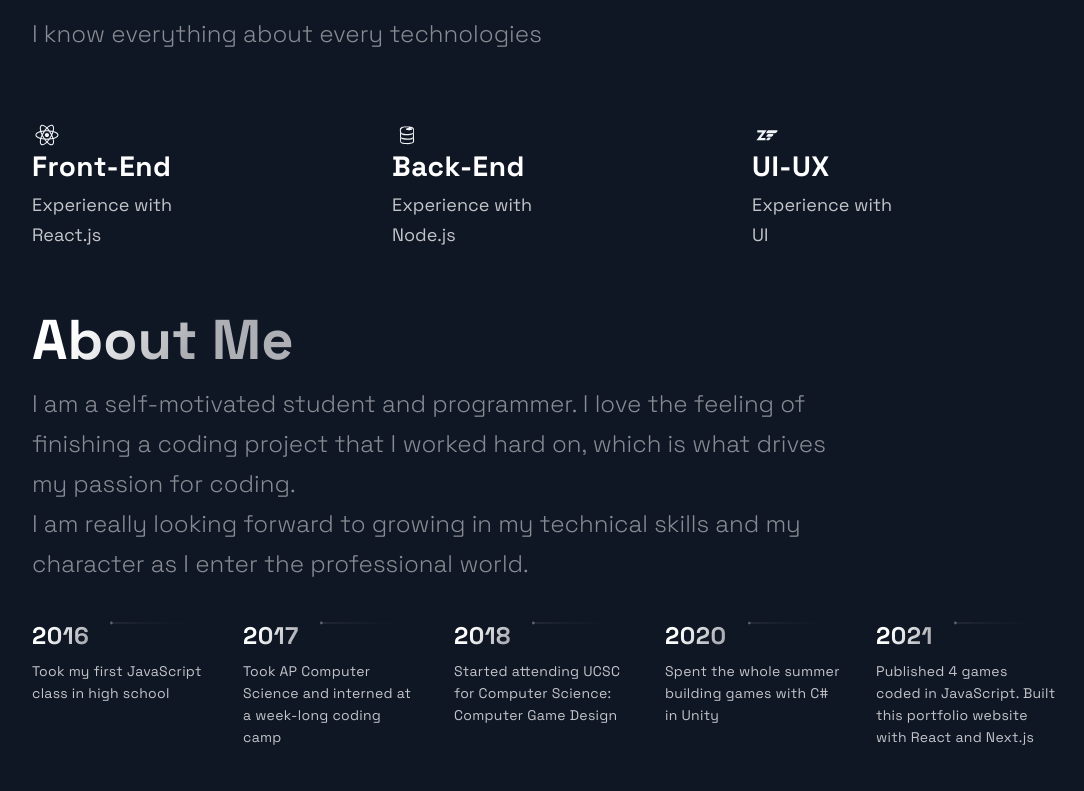
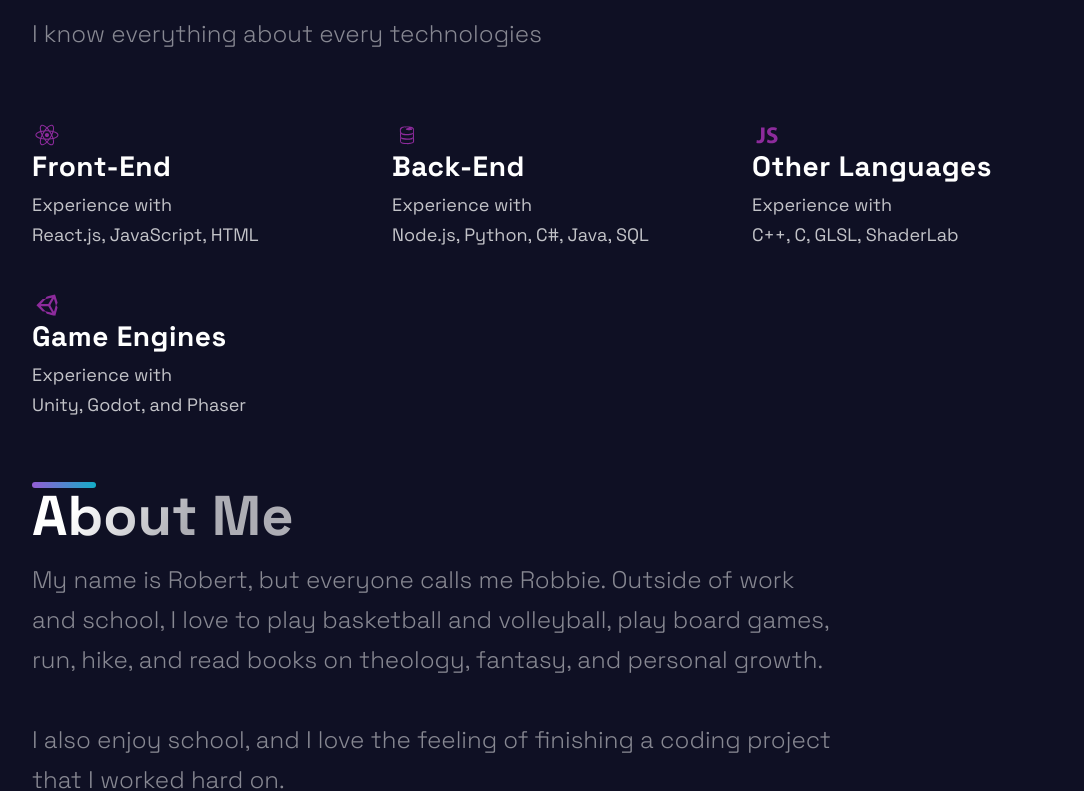
Before and after one commit to Robradz/PortfolioWebsite, a Next.js app: page / in a window 1280 px wide. Shown: the part 2338-3129 px from the top of the page, without its empty margins (88-1172 px from the left). Built offline with nearby package versions, Linux system fonts and the light colour scheme.

Commit message:
Personalized components

```diff
--- a/src/components/Technologies/Technologies.js
+++ b/src/components/Technologies/Technologies.js
@@ -1,5 +1,5 @@
 import React from 'react';
-import { DiFirebase, DiReact, DiZend } from 'react-icons/di';
+import { DiFirebase, DiJavascript1, DiReact, DiUnitySmall } from 'react-icons/di';
 import { Section, SectionDivider, SectionText, SectionTitle } from '../../styles/GlobalComponents';
 import { List, ListContainer, ListItem, ListParagraph, ListTitle } from './TechnologiesStyles';
 
@@ -17,7 +17,7 @@ const Technologies = () =>  (
           <ListTitle>Front-End</ListTitle>
           <ListParagraph>
             Experience with <br />
-            React.js
+            React.js, JavaScript, HTML
           </ListParagraph>
         </ListContainer>
       </ListItem>
@@ -27,17 +27,27 @@ const Technologies = () =>  (
           <ListTitle>Back-End</ListTitle>
           <ListParagraph>
             Experience with <br />
-            Node.js
+            Node.js, Python, C#, Java, SQL
           </ListParagraph>
         </ListContainer>
       </ListItem>
       <ListItem>
-        <DiZend size="3rem"></DiZend>
+        <DiJavascript1 size="3rem"></DiJavascript1>
         <ListContainer>
-          <ListTitle>UI-UX</ListTitle>
+          <ListTitle>Other Languages</ListTitle>
           <ListParagraph>
             Experience with <br />
-            UI
+            C++, C, GLSL, ShaderLab
+          </ListParagraph>
+        </ListContainer>
+      </ListItem>
+      <ListItem>
+        <DiUnitySmall size="3rem"></DiUnitySmall>
+        <ListContainer>
+          <ListTitle>Game Engines</ListTitle>
+          <ListParagraph>
+            Experience with <br />
+            Unity, Godot, and Phaser
           </ListParagraph>
         </ListContainer>
       </ListItem>
--- a/src/components/TimeLine/TimeLine.js
+++ b/src/components/TimeLine/TimeLine.js
@@ -44,11 +44,16 @@ const Timeline = () => {
 
   return (
     <Section id="about">
+      <SectionDivider />
       <SectionTitle>About Me</SectionTitle>
       <SectionText>
-        I am a self-motivated student and programmer. I love the feeling of finishing a coding project that I worked hard on,
-        which is what drives my passion for coding.
+        My name is Robert, but everyone calls me Robbie. Outside of work and school, I love to play basketball and volleyball,
+        play board games, run, hike, and read books on theology, fantasy, and personal growth.<br/><br/>
+
+        I also enjoy school, and I love the feeling of finishing a coding project that I worked hard on.
         <br/>I am really looking forward to growing in my technical skills and my character as I enter the professional world.
+
+        <br/><br/> This is a look at my coding history:
       </SectionText>
       <CarouselContainer ref={carouselRef} onScroll={handleScroll}>
         <>
--- a/src/components/TimeLine/TimeLineStyles.js
+++ b/src/components/TimeLine/TimeLineStyles.js
@@ -3,7 +3,7 @@ import styled from 'styled-components'
 
 export const CarouselContainer = styled.ul`
   max-width: 1040px;
-  background: #0F1624;
+  background: #0F1024;
   padding: 0rem;
   list-style:none;
   display: flex;
@@ -40,7 +40,7 @@ export const CarouselMobileScrollNode = styled.div`
 `
 
 export const CarouselItem = styled.div`
-  background: #0F1624;
+  background: #0F1024;
   border-radius: 3px;
   max-width: 196px;
 
--- a/src/themes/default.js
+++ b/src/themes/default.js
@@ -6,8 +6,8 @@ export default {
   },
   // Colors for layout
   colors: {
-    primary1: "hsl(204,23.8%,95.9%)",
-    background1: "#0F1624",
+    primary1: "hsl(292, 57%, 39%)",
+    background1: "#0f1024",
     accent1: "hsl(34.9,98.6%,72.9%)",
     button: "hsl(205.1,100%,36.1%)",
     background2: "hsl(232.7,27.3%,23.7%)",
```
